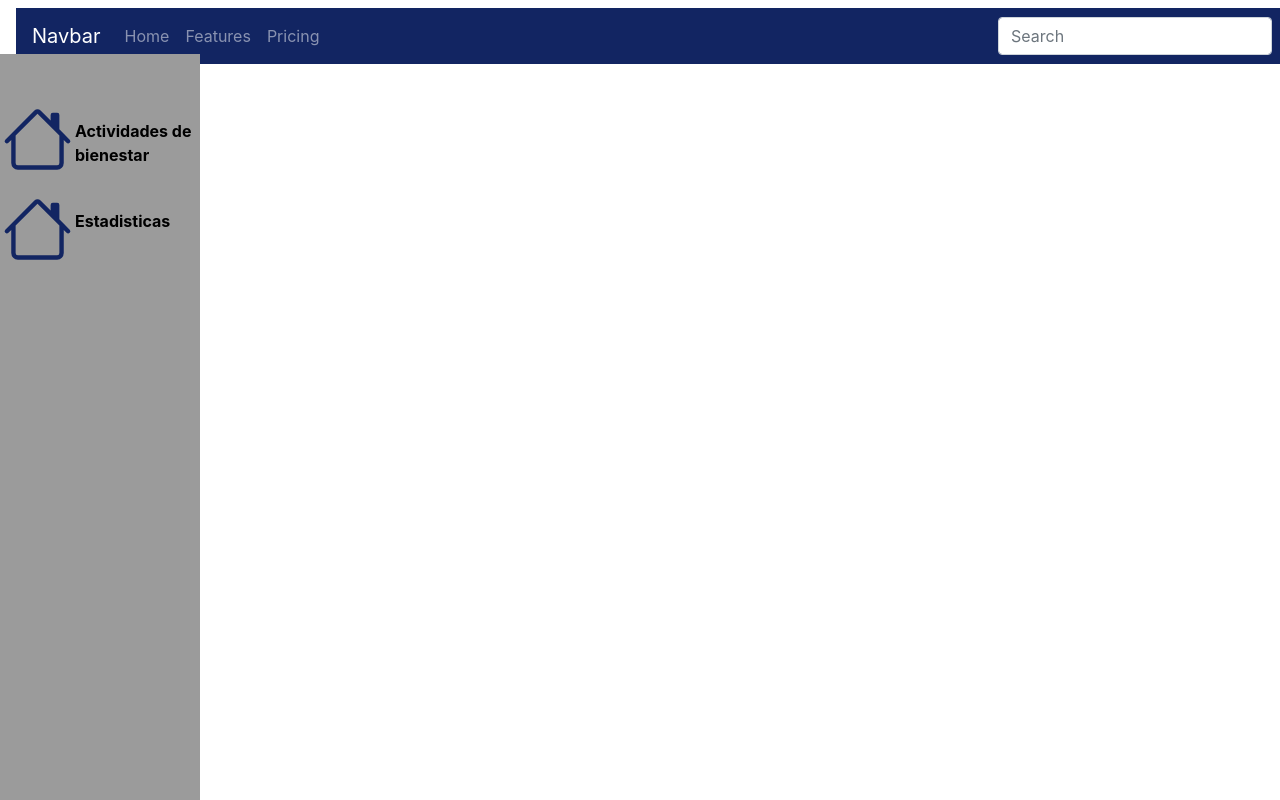
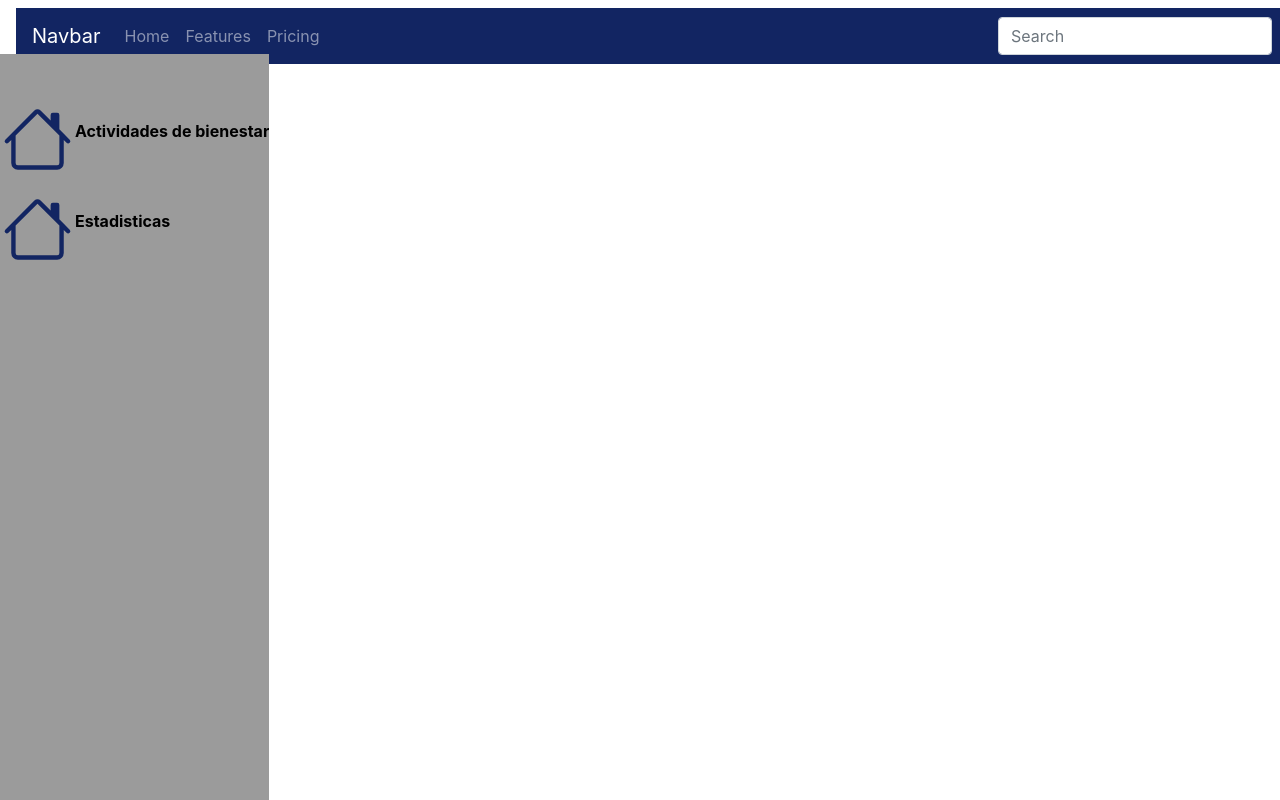
Before and after one commit to mariaPaula0618/BienestarUniversitarioApp, a React (Create React App) app in the folder frontend/: page /adminPane in a window 1280 px wide. Built offline with nearby package versions, Linux system fonts and the light colour scheme.

Commit message:
width of sidebar

```diff
--- a/frontend/src/Components/Sidebar/SideNav.js
+++ b/frontend/src/Components/Sidebar/SideNav.js
@@ -6,7 +6,7 @@ import NavItem from "./NavItem"
 const StyledSideNav = styled.div`
     position: fixed;     /* Fixed Sidebar (stay in place on scroll and position relative to viewport) */
     height: 100%;
-    width: 200px;     /* Set the width of the sidebar */
+        /* Set the width of the sidebar */
     z-index: 1;      /* Stay on top of everything */
     top: 3.4em;      /* Stay at the top */
     background-color: #9b9b9b; /* Black */
```
